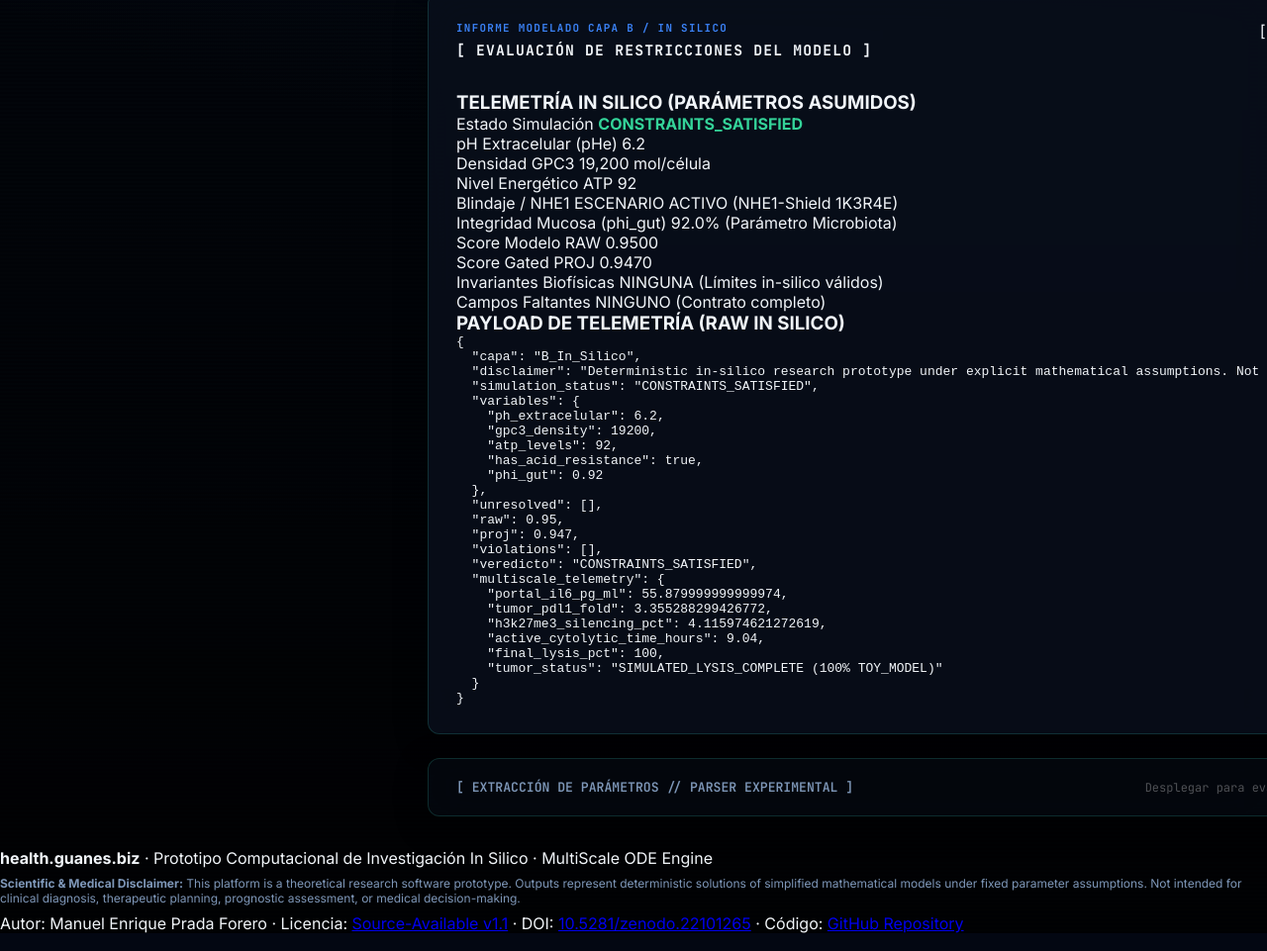
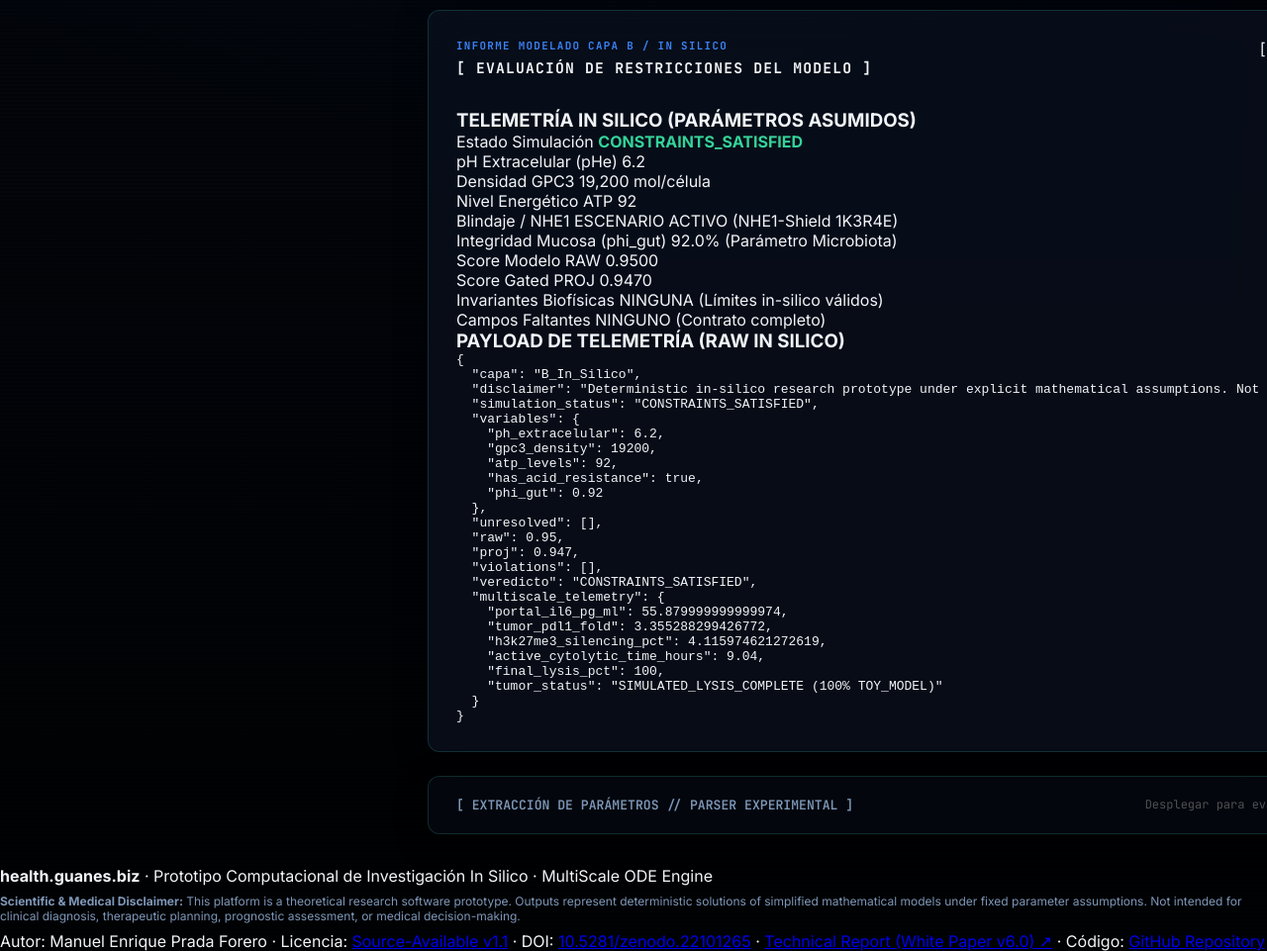
Before and after one commit to Manuelenriquep/Guanes-Health, a website: page web-mvp/index.html in a window 1280 px wide. Shown: the part 1503-2464 px from the top of the page at 99% size. Drawn offline with Linux system fonts and the light colour scheme; no server answers.

Commit message:
docs: link Technical Report v6.0 in README and web HUD banner/footer

```diff
--- a/web-mvp/index.html
+++ b/web-mvp/index.html
@@ -73,6 +73,7 @@
       <span class="disclaimer-badge">RESEARCH PROTOTYPE // IN SILICO ONLY</span>
       <p>This is an independent computational biology research prototype. All outputs are deterministic in-silico simulations under explicit mathematical assumptions. Not a medical device, not clinical advice, and not experimentally validated against patient data.</p>
       <div class="disclaimer-links">
+        <a href="https://github.com/Manuelenriquep/Guanes-Health/blob/main/01_Especificaciones_SSoT/white_paper_guanes_health_v6.md" target="_blank" rel="noopener" style="color: #38bdf8; font-weight: 600;">Technical Report ↗</a>
         <a href="https://github.com/Manuelenriquep/Guanes-Health#known-limitations" target="_blank" rel="noopener">Limitations ↗</a>
         <a href="https://github.com/Manuelenriquep/Guanes-Health#parameter-ledger" target="_blank" rel="noopener">Parameter Sources ↗</a>
       </div>
@@ -385,7 +386,7 @@
     <div class="footer-content">
       <p><strong>health.guanes.biz</strong> · Prototipo Computacional de Investigación In Silico · MultiScale ODE Engine</p>
       <p class="footer-disclaimer" style="font-size: 0.75rem; color: var(--text-muted); margin: 0.5rem 0;"><strong>Scientific & Medical Disclaimer:</strong> This platform is a theoretical research software prototype. Outputs represent deterministic solutions of simplified mathematical models under fixed parameter assumptions. Not intended for clinical diagnosis, therapeutic planning, prognostic assessment, or medical decision-making.</p>
-      <p class="footer-meta">Autor: Manuel Enrique Prada Forero · Licencia: <a href="https://github.com/Manuelenriquep/Guanes-Health/blob/main/LICENSE" target="_blank" rel="noopener">Source-Available v1.1</a> · DOI: <a href="https://doi.org/10.5281/zenodo.22101265" target="_blank" rel="noopener">10.5281/zenodo.22101265</a> · Código: <a href="https://github.com/Manuelenriquep/Guanes-Health" target="_blank" rel="noopener">GitHub Repository</a></p>
+      <p class="footer-meta">Autor: Manuel Enrique Prada Forero · Licencia: <a href="https://github.com/Manuelenriquep/Guanes-Health/blob/main/LICENSE" target="_blank" rel="noopener">Source-Available v1.1</a> · DOI: <a href="https://doi.org/10.5281/zenodo.22101265" target="_blank" rel="noopener">10.5281/zenodo.22101265</a> · <a href="https://github.com/Manuelenriquep/Guanes-Health/blob/main/01_Especificaciones_SSoT/white_paper_guanes_health_v6.md" target="_blank" rel="noopener">Technical Report (White Paper v6.0) ↗</a> · Código: <a href="https://github.com/Manuelenriquep/Guanes-Health" target="_blank" rel="noopener">GitHub Repository</a></p>
     </div>
   </footer>
 
```
Also changed, not shown: README.md.
